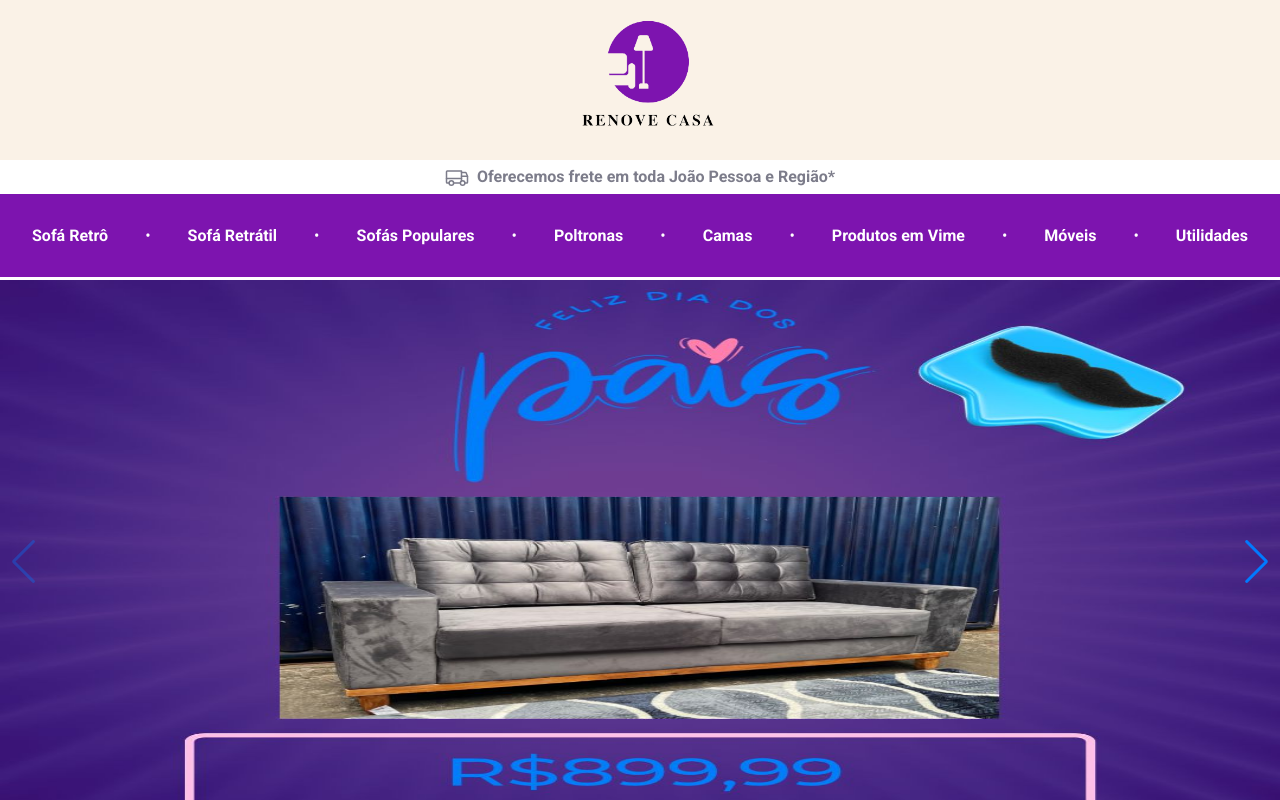
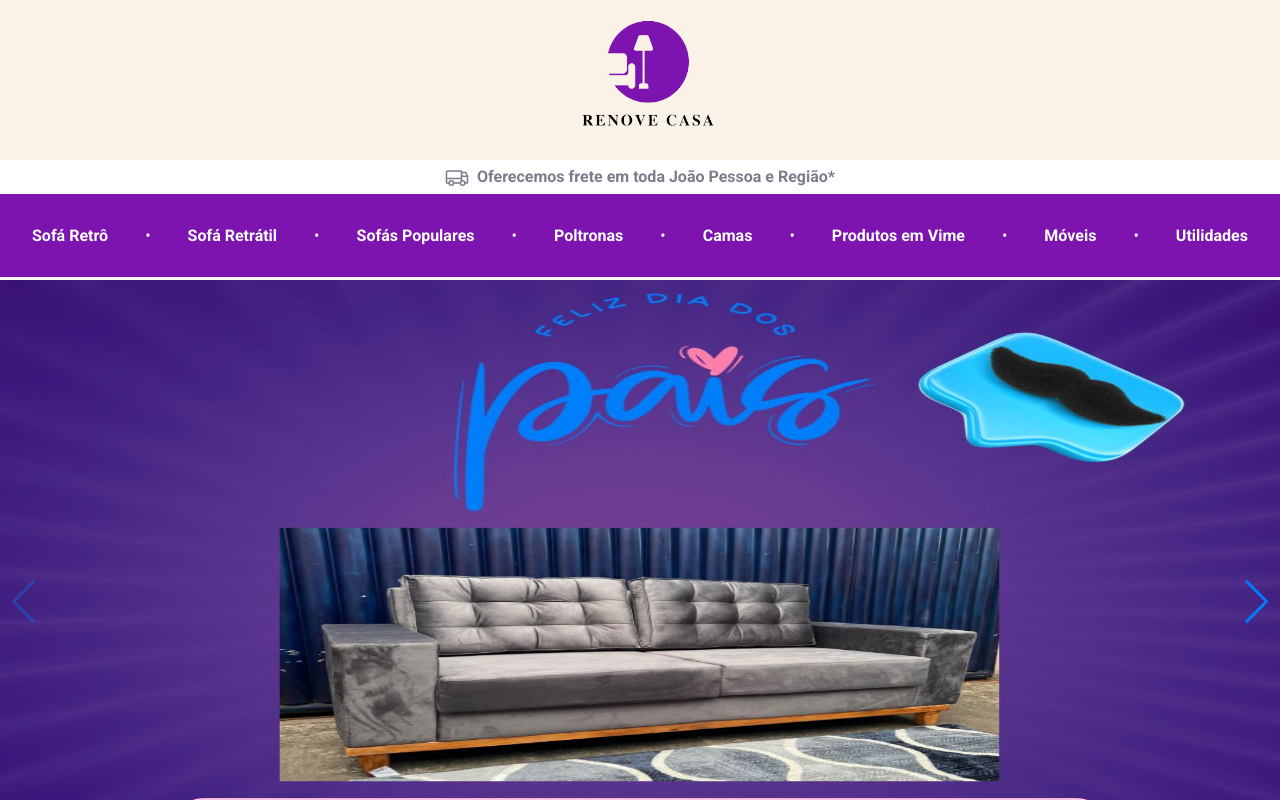
Before and after one commit to felipenobrg/renovecasajp, a React (Vite) app: page / in a window 1280 px wide. Shown: the top 800 px of the page. Built offline with nearby package versions, Linux system fonts and the light colour scheme; the HTML template or start-up script is replaced by a standard one.

Commit message:
fixing image

```diff
--- a/src/pages/Home/Components/Carousel/styles.ts
+++ b/src/pages/Home/Components/Carousel/styles.ts
@@ -6,6 +6,10 @@ export const CarouselContainer = styled.div`
   z-index: 0;
   img {
     width: 100%;
-    height: 35rem;
+    height: 40rem;
+  }
+
+  @media (max-width: 768px) {
+    height: 20rem;
   }
 `;
```
